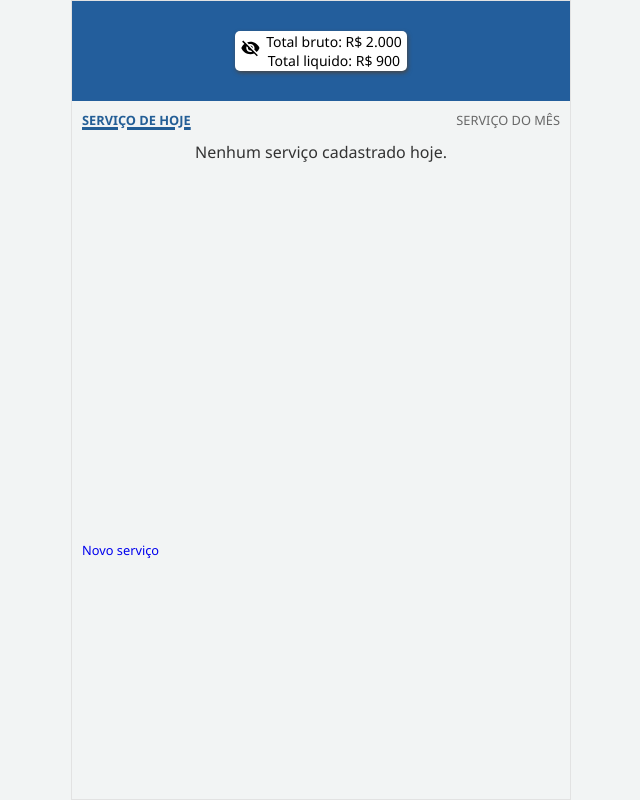
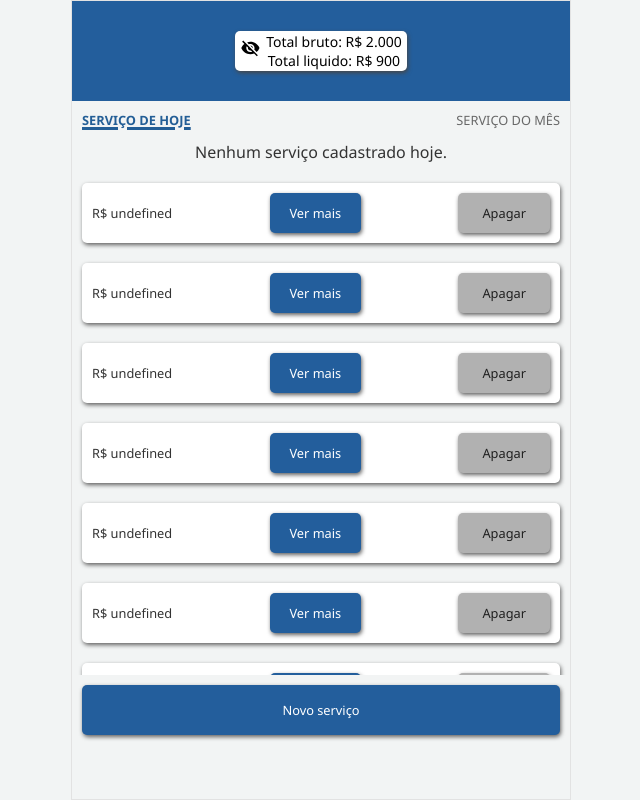
Before and after one commit to marceloguima/novo-cad-service, a React (Vite) app: page / in a window 1280 px wide. Shown: the whole page, without its empty margins (319-959 px from the left). Built offline with nearby package versions, Linux system fonts and the light colour scheme.

Commit message:
estiliza o botão novo serviço

```diff
--- a/src/components/poup-up/style.css
+++ b/src/components/poup-up/style.css
@@ -11,8 +11,7 @@
 
 
 .poup-up{
-    width: 100%;
-    max-width: 400px;
+    max-width: 500px;
     border-radius: 10px;
     background: #ffff;
     display: flex;
--- a/src/routes/servicosDoDia/ServicosDoDia.jsx
+++ b/src/routes/servicosDoDia/ServicosDoDia.jsx
@@ -4,12 +4,11 @@ import Botao from "../../components/Botao";
 import Header from "../../components/Header";
 import CardTotal from "../../components/Card-total";
 import NavBar from "../../components/NavBar";
+import OverlayPoupUp from "../../components/poup-up";
+
 import { Link } from "react-router-dom";
 import { useState, useEffect } from "react";
-import OverlayPoupUp from "../../components/poup-up";
 
-import { MdOutlinePostAdd } from "react-icons/md";
-import { RiDeleteBin6Line } from "react-icons/ri";
 
 const ServicosDoDia = () => {
     const [mensagemVazio, setMensagemVazio] = useState("");
@@ -85,25 +84,183 @@ const ServicosDoDia = () => {
                             btnMaisDetalhes={
                                 <Botao
                                     classe="btn-card-serv"
-                                    children={<MdOutlinePostAdd />}
+                                    children={"Ver mais"}
                                 />
+
                             }
                             btnApagarServico={
                                 <Botao
                                     classe="btn-card-serv apagar"
-                                    children={<RiDeleteBin6Line />}
+                                    children={"Apagar"}
                                     onclick={poupUpApagar}
                                 />
                             }
                         />
+
+
                     )}
+
+                      <CardServico
+                            descricao={objServico.descricao}
+                            valor={"R$ " + objServico.valor}
+                            btnMaisDetalhes={
+                                <Botao
+                                    classe="btn-card-serv"
+                                    children={"Ver mais"}
+                                />
+
+                            }
+                            btnApagarServico={
+                                <Botao
+                                    classe="btn-card-serv apagar"
+                                    children={"Apagar"}
+                                    onclick={poupUpApagar}
+                                />
+                            }
+                        />
+
+                          <CardServico
+                            descricao={objServico.descricao}
+                            valor={"R$ " + objServico.valor}
+                            btnMaisDetalhes={
+                                <Botao
+                                    classe="btn-card-serv"
+                                    children={"Ver mais"}
+                                />
+
+                            }
+                            btnApagarServico={
+                                <Botao
+                                    classe="btn-card-serv apagar"
+                                    children={"Apagar"}
+                                    onclick={poupUpApagar}
+                                />
+                            }
+                        />
+
+                          <CardServico
+                            descricao={objServico.descricao}
+                            valor={"R$ " + objServico.valor}
+                            btnMaisDetalhes={
+                                <Botao
+                                    classe="btn-card-serv"
+                                    children={"Ver mais"}
+                                />
+
+                            }
+                            btnApagarServico={
+                                <Botao
+                                    classe="btn-card-serv apagar"
+                                    children={"Apagar"}
+                                    onclick={poupUpApagar}
+                                />
+                            }
+                        />
+
+                          <CardServico
+                            descricao={objServico.descricao}
+                            valor={"R$ " + objServico.valor}
+                            btnMaisDetalhes={
+                                <Botao
+                                    classe="btn-card-serv"
+                                    children={"Ver mais"}
+                                />
+
+                            }
+                            btnApagarServico={
+                                <Botao
+                                    classe="btn-card-serv apagar"
+                                    children={"Apagar"}
+                                    onclick={poupUpApagar}
+                                />
+                            }
+                        />
+
+                          <CardServico
+                            descricao={objServico.descricao}
+                            valor={"R$ " + objServico.valor}
+                            btnMaisDetalhes={
+                                <Botao
+                                    classe="btn-card-serv"
+                                    children={"Ver mais"}
+                                />
+
+                            }
+                            btnApagarServico={
+                                <Botao
+                                    classe="btn-card-serv apagar"
+                                    children={"Apagar"}
+                                    onclick={poupUpApagar}
+                                />
+                            }
+                        />
+
+                          <CardServico
+                            descricao={objServico.descricao}
+                            valor={"R$ " + objServico.valor}
+                            btnMaisDetalhes={
+                                <Botao
+                                    classe="btn-card-serv"
+                                    children={"Ver mais"}
+                                />
+
+                            }
+                            btnApagarServico={
+                                <Botao
+                                    classe="btn-card-serv apagar"
+                                    children={"Apagar"}
+                                    onclick={poupUpApagar}
+                                />
+                            }
+                        />
+
+                          <CardServico
+                            descricao={objServico.descricao}
+                            valor={"R$ " + objServico.valor}
+                            btnMaisDetalhes={
+                                <Botao
+                                    classe="btn-card-serv"
+                                    children={"Ver mais"}
+                                />
+
+                            }
+                            btnApagarServico={
+                                <Botao
+                                    classe="btn-card-serv apagar"
+                                    children={"Apagar"}
+                                    onclick={poupUpApagar}
+                                />
+                            }
+                        />
+
+                          <CardServico
+                            descricao={objServico.descricao}
+                            valor={"R$ " + objServico.valor}
+                            btnMaisDetalhes={
+                                <Botao
+                                    classe="btn-card-serv"
+                                    children={"Ver mais"}
+                                />
+
+                            }
+                            btnApagarServico={
+                                <Botao
+                                    classe="btn-card-serv apagar"
+                                    children={"Apagar"}
+                                    onclick={poupUpApagar}
+                                />
+                            }
+                        />
                 </div>
 
                 <div className="buttons">
+                    <Botao classe="novo-servico">
                     <Link to="/cadastroServico" classe="novo-servico">
                         Novo serviço
                     </Link>
+                    </Botao>
                 </div>
+
             </main>
         </>
     );
--- a/src/routes/servicosDoDia/servicosDoDia.css
+++ b/src/routes/servicosDoDia/servicosDoDia.css
@@ -1,22 +1,27 @@
 .mensagemSemServico {
     text-align: center;
+}
+
+.services{
+    height: 68vh;
 }
 
 .btn-card-serv {
     height: 40px;
     color: #ffffff;
-    font-size: 1.5rem !important;
     box-shadow: none !important;
-    padding: 10px !important;
+    /* padding: 10px !important; */
+    width: 20%;
     box-shadow: 1px 2px 4px #616161 !important;
     display: flex;
     align-items: center;
+    justify-content: center;
 }
 
 .apagar {
     background: #b1b1b1 !important;
 
-    color: #c40404;
+    color: #202020;
     font-weight: 500;
 }
 
@@ -39,3 +44,13 @@
     background-color: #b1b1b1 !important;
     color: #000;
 }
+
+.buttons{
+    display: flex;
+    justify-content: center;
+}
+
+.novo-servico a{
+    color: #ffffff;
+  padding: 12px 150px;
+}
```
